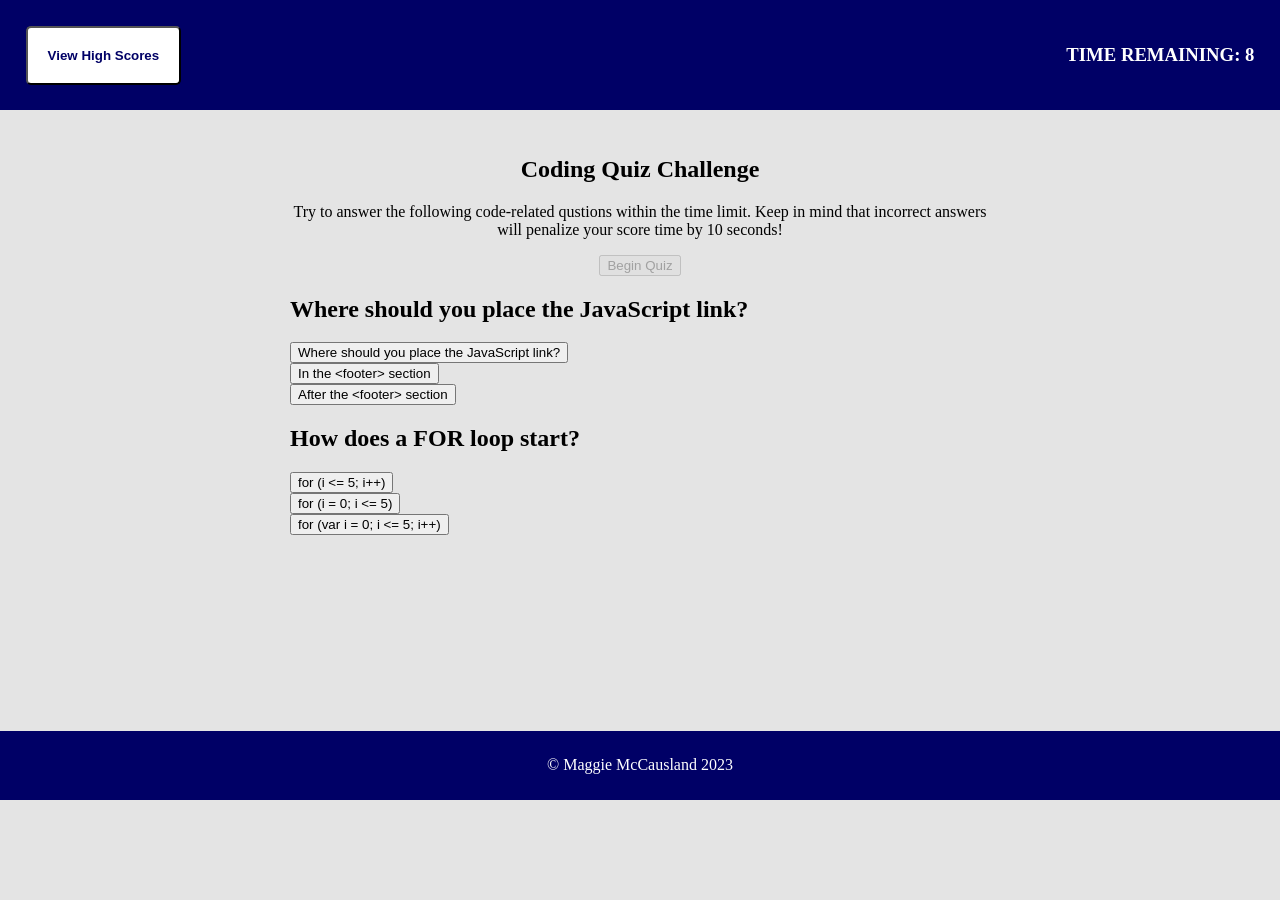
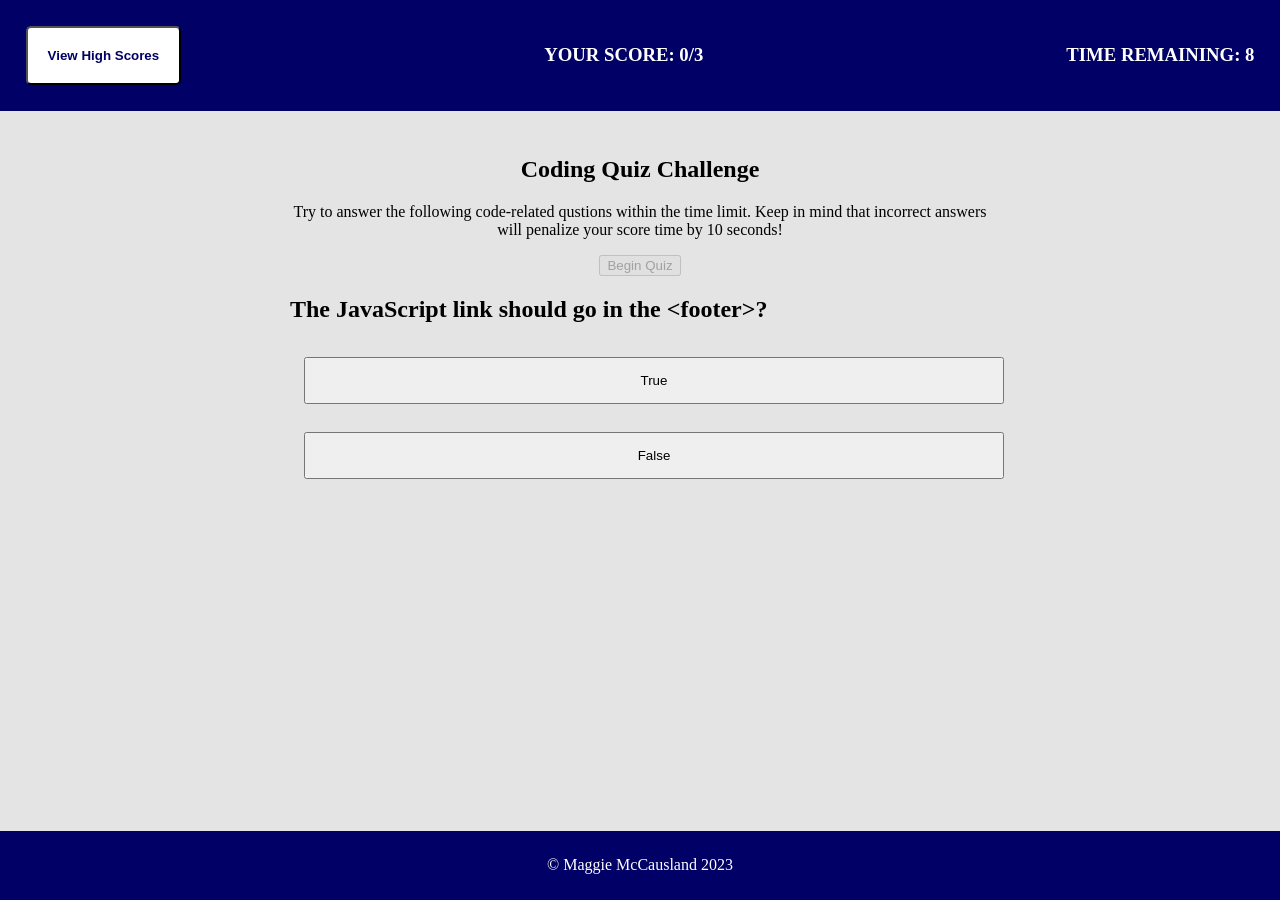
Before and after one commit to maggiemcc/code-quiz, a plain HTML site: page index.html in a window 1280 px wide. Both pictures are taken after a click on the button "Begin Quiz". Before the commit the page ends 800 px from the top, so only its background shows below. Drawn offline with Linux system fonts and the light colour scheme.

Commit message:
refactored code, made true/false quiz, added if/else statements, displays user score, time limit works

```diff
--- a/index.html
+++ b/index.html
@@ -11,6 +11,7 @@
 <body>
     <header>
         <button class="high-scores">View High Scores</button>
+        <h3 class="your-score"></h3>
         <h3 class="time-remaining">time remaining: 0</h3>
     </header>
     <main>
@@ -20,7 +21,7 @@
             <button class="beginQuiz">Begin Quiz</button>
         </div>
 
-        <div class="question-section">
+        <div class="quiz-section">
             <!-- <h2 class="question"></h2> -->
             <!-- <div class="answer-options"></div> -->
              <!-- <h4 class="result"></h4> -->
--- a/resources/script.js
+++ b/resources/script.js
@@ -1,87 +1,141 @@
 // variables
 var beginQuizBtn = document.querySelector(".beginQuiz");
 var viewScoresBtn = document.querySelector(".high-scores");
-// var quizQuestion = document.querySelector(".question");
-// var answerOptions = document.querySelector(".answer-options");
-// var result = document.querySelector(".result");
-var questionSection = document.querySelector(".question-section");
+var yourScore = document.querySelector(".your-score");
+var quizSection = document.querySelector(".quiz-section");
+
+var answerSection = document.createElement("div");
+answerSection.className = "answer-section";
+var controlsSection = document.createElement("div");
+controlsSection.className = "controls-section";
+
+var trueBtn = document.createElement("button");
+trueBtn.className = "answer-true";
+
+var falseBtn = document.createElement("button");
+falseBtn.className = "answer-false";
+
+quizSection.style.visibility = "hidden";
+
+// Add event listeners
+beginQuizBtn.addEventListener("click", beginQuiz);
+
 
 // TIMER
 var timeRemaining = document.querySelector(".time-remaining");
 var timer;
 var timerCount;
 
-var score = 0;
-
 // Quiz Array
 var quizQuestions = [
   {
-        ask: "Where should you place the JavaScript link?",
-        choices: [{
-            a: "Where should you place the JavaScript link?",
-            b: "In the <footer> section",
-            c: "After the <footer> section",
-        }],
-        answer: "a"
+    ask: "The JavaScript link should go in the <footer>?",
+    choices: [
+      { option: "True", answer: false },
+      { option: "False", answer: true },
+    ]
   },
   {
-        ask: "How does a FOR loop start?",
-        choices: [{
-            a: "for (i <= 5; i++)",
-            b: "for (i = 0; i <= 5)",
-            c: "for (var i = 0; i <= 5; i++)"
-        }],
-        answer: "c"
+    ask: "The correct way to start a FOR loop is: for (var i = 0; i <= 5; i++)",
+    choices: [
+      { option: "True", answer: true },
+      { option: "False", answer: false },
+    ]
   },
+  {
+    ask: 'The correct way to write a JavaScript array is: var colors = "red", "green", "blue"',
+    choices: [
+      { option: "True", answer: false },
+      { option: "False", answer: true },
+    ]
+  }
 ];
 
+var currentQuestion = 0;
+var score = 0;
+yourScore.textContent = "YOUR SCORE: " + score + "/" + quizQuestions.length;
+var allQuestions = quizQuestions.length;
+console.log("allQuestions", allQuestions);
 
+// Display Question
+var askQuestion = document.createElement("h2");
 
-// console.log("quizQuestions:", quizQuestions);
-// console.log("ask:", quizQuestions[0].ask);
-// console.log("choices:", quizQuestions[0].choices);
-
-// Add event listeners
-beginQuizBtn.addEventListener("click", beginQuiz);
 
 // Shuffle quiz questions
 function beginQuiz() {
   timerCount = 10;
   beginQuizBtn.disabled = true;
+  quizSection.style.visibility = "visible";
   startTimer();
-    showQuestions();
+  displayQuestion();
+}
+
+function displayQuestion() {
+
+  yourScore.innerHTML = "YOUR SCORE: " + score + "/" + allQuestions;
+  askQuestion.textContent = quizQuestions[currentQuestion].ask;
+  trueBtn.textContent = quizQuestions[currentQuestion].choices[0].option;
+  falseBtn.textContent = quizQuestions[currentQuestion].choices[1].option;
+
+  // if True button is clicked event
+  trueBtn.onclick = function() {
+    console.log(">>", quizQuestions[currentQuestion].choices[0].answer)
+    if (quizQuestions[currentQuestion].choices[0].answer === true){
+      if (score < allQuestions) {
+        score++;
+        yourScore.innerHTML = "YOUR SCORE: " + score + "/" + allQuestions;
+      }
+    } else {
+      console.log("whoops wrong!");
+      yourScore.innerHTML = "YOUR SCORE: " + score + "/" + allQuestions;
+    }
+    if (currentQuestion < allQuestions) {
+      nextQuestion();
+    }
   };
 
-function showQuestions() {
-    // Loop through and get each question
-    for (var i = 0; i < quizQuestions.length; i++) {
-        var questionTitle = quizQuestions[i].ask;
-        console.log("question:", questionTitle)
+  // if false button is clicked event
+  falseBtn.onclick = function() {
+    console.log(">>", quizQuestions[currentQuestion].choices[1].answer)
+    if (quizQuestions[currentQuestion].choices[1].answer === true){
+      if (score < allQuestions) {
+        score++;
+        yourScore.innerHTML = "YOUR SCORE: " + score + "/" + allQuestions;
+      }
+    } else {
+      console.log("whoops wrong!");
+      yourScore.innerHTML = "YOUR SCORE: " + score + "/" + allQuestions;
+    }
+    if (currentQuestion < allQuestions) {
+      nextQuestion();
+    }
+  };
 
-        var displayQuestion = document.createElement('h2');
-        displayQuestion.textContent = questionTitle;
-        questionSection.appendChild(displayQuestion);
-        console.log("choices:", quizQuestions[i].choices)
-        console.log("choices 2.0:", quizQuestions[i].choices[0])
+  // APPENDING
+  quizSection.appendChild(askQuestion);
+  quizSection.appendChild(answerSection);
+  answerSection.appendChild(trueBtn);
+  answerSection.appendChild(falseBtn);
+  quizSection.appendChild(controlsSection);
+};
 
-        // make a button for each answer choice
-        quizQuestions[i].choices.forEach(function(option){
-            for (var value in option) {
-                // console.log(`${option[value]}`);
+function nextQuestion() {
+  currentQuestion++;
 
-                var displayChoices = document.createElement('div');
-                var choiceBtn = document.createElement('button');
-                choiceBtn.textContent = `${option[value]}`;
-
-                questionSection.appendChild(displayChoices);
-                questionSection.appendChild(choiceBtn);
-            }
-        })
+  if (currentQuestion >= allQuestions) {
+    alert("congrats you finished!");
+    // refresh
+    // window.location.reload();
+    clearInterval(timer);
+  } else {
+    // True button
+    askQuestion.textContent = quizQuestions[currentQuestion].ask;
+    trueBtn.textContent = quizQuestions[currentQuestion].choices[0].option;
+    // // False button
+    askQuestion.textContent = quizQuestions[currentQuestion].ask;
+    falseBtn.textContent = quizQuestions[currentQuestion].choices[1].option;
   }
 }
-
-
-
 
 function startTimer() {
   timer = setInterval(function () {
@@ -89,15 +143,11 @@ function startTimer() {
     timeRemaining.textContent = "TIME REMAINING: " + timerCount;
     if (timerCount === 0) {
       clearInterval(timer);
-            console.log("you lose");
+      beginQuizBtn.disabled = false;
+      quizSection.style.visibility = "hidden";
+      alert("OH NO! Sorry you did not finish in time. Please try again.")
+      // refresh
+      // window.location.reload();
     }
   }, 1000);
 }
-
-
-
-// VIEW SCORES
-// viewScoresBtn.addEventListener("click", viewScores);
-// function viewScores() {
-//     console.log("view scores button working")
-// }
--- a/resources/styles.css
+++ b/resources/styles.css
@@ -49,9 +49,10 @@ header {
 main {
     margin: 0;
     padding: 2%;
+    min-height: 90vh;
 }
 
-.startPage, .question-section {
+.startPage, .quiz-section {
     margin: auto;
     text-align: center;
     max-width: 700px;
@@ -75,8 +76,24 @@ main {
     font-weight: bold;
 }
 
-.question-section {
+.quiz-section {
     text-align: left;
+}
+
+.displayChoices label {
+    display: block;
+    padding: 2%;
+    margin: 2% 0;
+    width: 100%;
+    border: 1px solid var(--primaryColor);
+    background-color: var(--secondaryColor);
+    border-radius: 5px;
+}
+
+.displayChoices label:hover{
+    cursor: pointer;
+    color: var(--secondaryColor);
+    background-color: rgb(61, 132, 255);
 }
 
 footer {
@@ -84,7 +101,30 @@ footer {
     background-color: var(--primaryColor);
     color: var(--secondaryColor);
     text-align: center;
-    position: absolute;
+    /* position: absolute;
     bottom: 0;
+    width: 100%; */
+}
+
+.answer-section, .controls-section {
+    text-align: center;
+    margin: 2% 0;
+}
+
+.answer-section button, .controls-section button {
+    padding: 2%;
+    margin: 2%;
     width: 100%;
 }
+
+.controls-section button {
+    padding: 2%;
+    margin: 2%;
+    width: 25%;
+}
+
+.answer-section button:hover, .controls-section button:hover{
+    cursor: pointer;
+    color: var(--secondaryColor);
+    background-color: rgb(61, 132, 255);
+}
```
Lines whose indentation alone changed are shown as unchanged.
